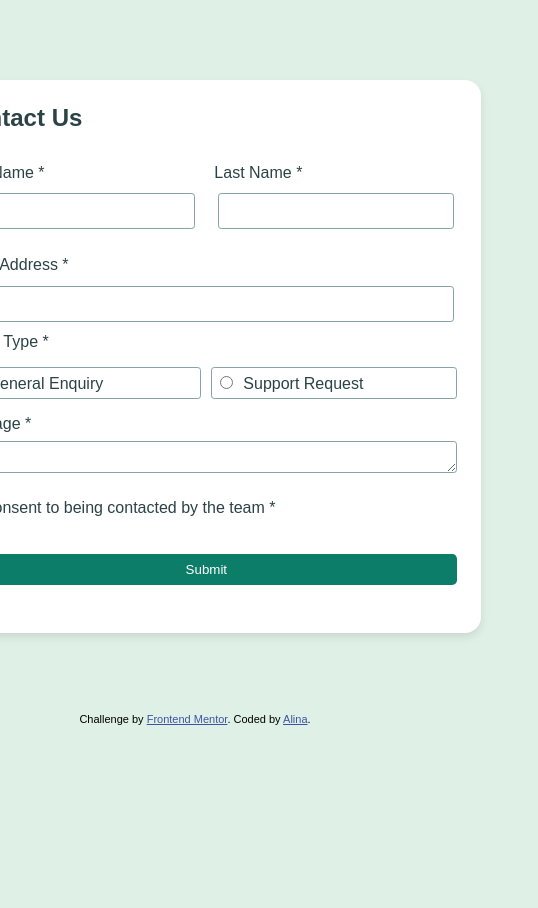
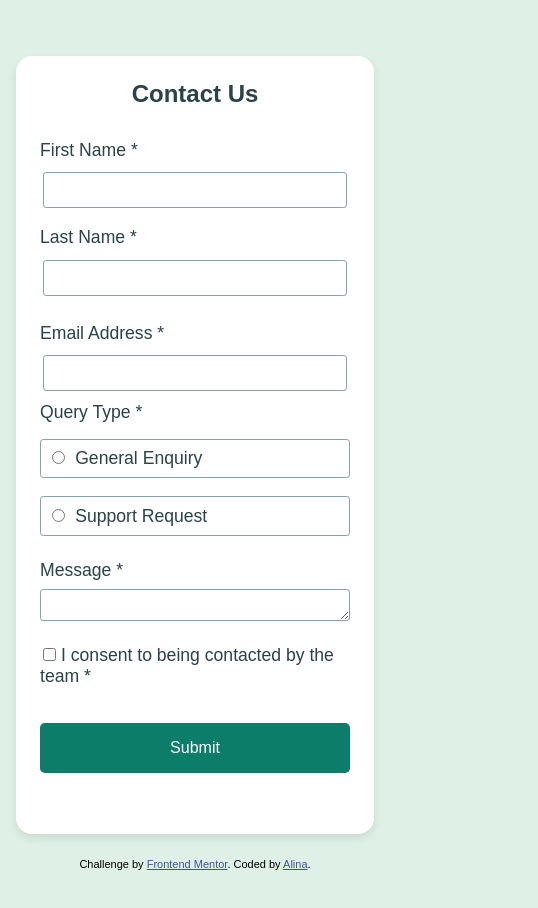
Before and after one commit to lina98st/contact-form, a React (Vite) app: page / in a window 390 px wide. Shown: the top 908 px of the page, 538 px wide, since content can reach past the window. Before the commit the page ends 844 px from the top, so only its background shows below. Built offline with nearby package versions, Linux system fonts and the light colour scheme; a web font is replaced by a local one.

Commit message:
Initial commit

```diff
--- a/src/App.css
+++ b/src/App.css
@@ -12,12 +12,10 @@
 }
 
 :root {
-  /* Farbpalette */
   --green-200: hsl(148, 38%, 91%);
   --green-600: hsl(169, 82%, 27%);
   --red: hsl(0, 66%, 54%);
 
-  /* Neutrale Farben */
   --white: hsl(0, 0%, 100%);
   --grey-500: hsl(186, 15%, 59%);
   --grey-900: hsl(187, 24%, 22%);
@@ -275,3 +273,64 @@ input {
     margin-top: 0.2rem;
   }
 }
+
+@media (max-width: 768px) {
+  body {
+    flex-direction: column;
+    align-items: center;
+    padding: 2rem 1rem;
+  }
+
+  form {
+    margin: 1.5rem auto;
+    padding: 1.5rem;
+    width: 100%;
+    max-width: 400px; /* Breiter für Standard-Smartphones */
+  }
+
+  h2 {
+    font-size: 1.5rem;
+    text-align: center;
+  }
+
+  .form-row {
+    flex-direction: column;
+    gap: 1rem;
+  }
+
+  .form-group,
+  .mailField,
+  .message-container,
+  .RadioStyle,
+  .button-container {
+    flex-direction: column;
+    width: 100%;
+  }
+
+  textarea#message {
+    height: 6rem; /* Mittelgroße Höhe */
+  }
+
+  .radio-container {
+    width: 100%; /* Volle Breite */
+    padding: 0.5rem;
+    margin-bottom: 0.5rem;
+  }
+
+  button {
+    width: 100%;
+    margin: 0.8rem 0;
+    padding: 1rem;
+    font-size: 1rem;
+  }
+
+  label {
+    font-size: 1.1rem;
+    margin-bottom: 0.5rem;
+  }
+
+  .error {
+    font-size: 0.85rem;
+    margin-top: 0.3rem;
+  }
+}
--- a/src/components/ContactForm.jsx
+++ b/src/components/ContactForm.jsx
@@ -100,6 +100,7 @@ function ContactForm() {
                 />
             </div>
             {errors.email && <div className="error">{errors.email}</div>}
+
             <label className="queryArea">Query Type <span>*</span></label>
             <div className="RadioStyle">
                 <div className="radio-container">
```
